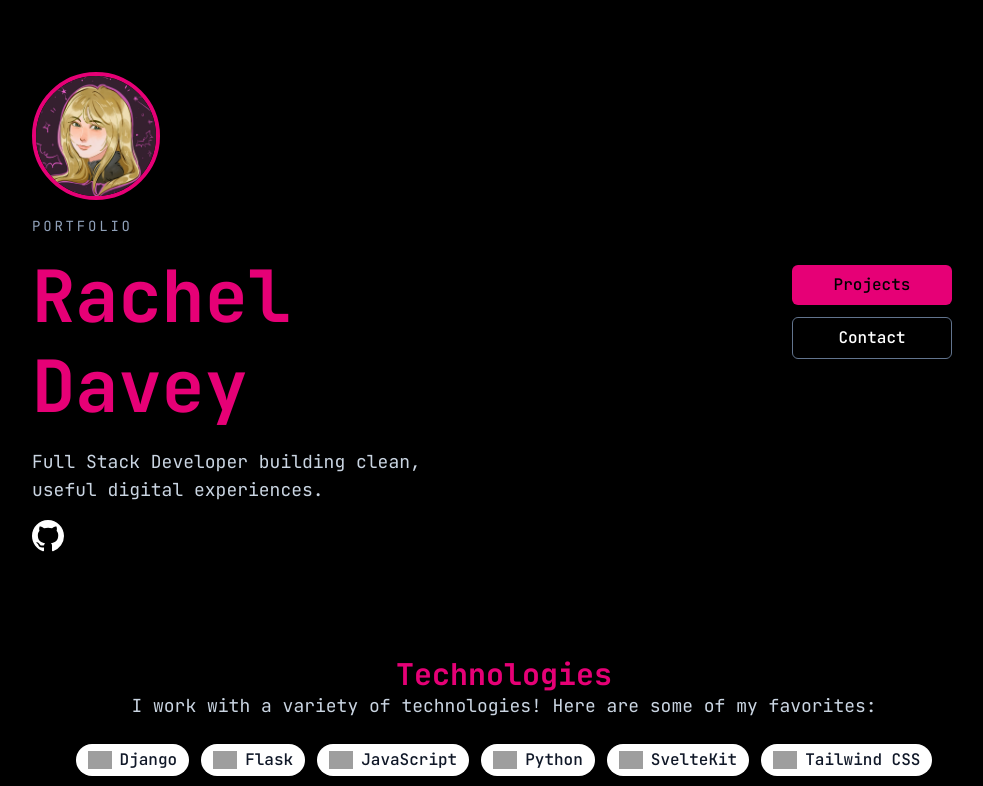
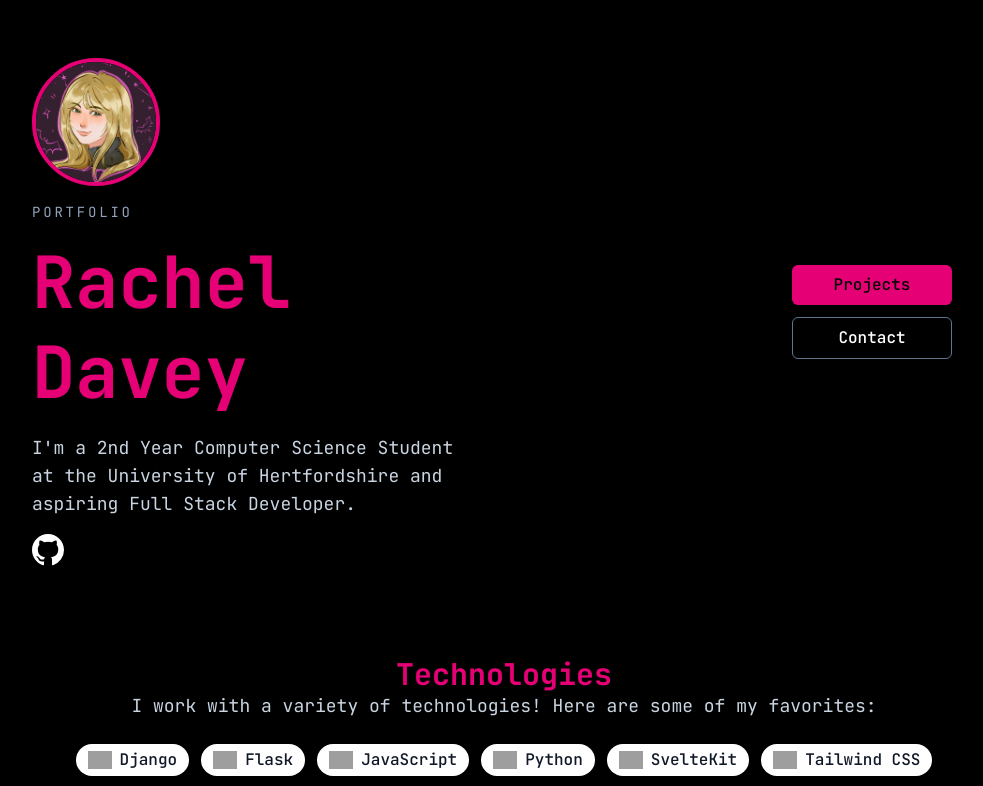
Before and after one commit to rachel1davey/svelte-portfolio, a SvelteKit app: page / in a window 1280 px wide. Shown: the top 786 px of the page, without its empty margins (136-1119 px from the left). Built offline with nearby package versions, Linux system fonts and the light colour scheme; grey boxes are pictures that could not be loaded.

Commit message:
feat: update portfolio description and enhance layout styles for better accessibility

```diff
--- a/src/routes/+page.svelte
+++ b/src/routes/+page.svelte
@@ -55,12 +55,13 @@
   <Profilepicture />
     <p class="text-sm uppercase tracking-[0.2em] text-slate-400">Portfolio</p>
     <h1 class="text-5xl font-bold leading-tight text-pink-600 md:text-7xl">Rachel Davey</h1>
-    <p class="max-w-xl text-lg text-slate-300">Full Stack Developer building clean, useful digital experiences.</p>
+    <p class="max-w-xl text-lg text-slate-300">I'm a 2nd Year Computer Science Student at the University of Hertfordshire and aspiring Full Stack Developer.</p>
     <div class="flex items-center gap-4">
             <!-- svelte-ignore a11y_consider_explicit_label -->
             <a href="https://github.com/rachel1davey" target="_blank">
             <svg xmlns="http://www.w3.org/2000/svg" width="32" height="32" fill="currentColor" class="bi bi-github hover:fill-pink-600" viewBox="0 0 16 16">
             <path d="M8 0C3.58 0 0 3.58 0 8c0 3.54 2.29 6.53 5.47 7.59.4.07.55-.17.55-.38 0-.19-.01-.82-.01-1.49-2.01.37-2.53-.49-2.69-.94-.09-.23-.48-.94-.82-1.13-.28-.15-.68-.52-.01-.53.63-.01 1.08.58 1.23.82.72 1.21 1.87.87 2.33.66.07-.52.28-.87.51-1.07-1.78-.2-3.64-.89-3.64-3.95 0-.87.31-1.59.82-2.15-.08-.2-.36-1.02.08-2.12 0 0 .67-.21 2.2.82.64-.18 1.32-.27 2-.27s1.36.09 2 .27c1.53-1.04 2.2-.82 2.2-.82.44 1.1.16 1.92.08 2.12.51.56.82 1.27.82 2.15 0 3.07-1.87 3.75-3.65 3.95.29.25.54.73.54 1.48 0 1.07-.01 1.93-.01 2.2 0 .21.15.46.55.38A8.01 8.01 0 0 0 16 8c0-4.42-3.58-8-8-8"/>
+
             </svg>
             </a>
     </div>
--- a/src/routes/layout.css
+++ b/src/routes/layout.css
@@ -5,3 +5,13 @@ body {
 	@apply bg-black text-white;
 	font-family: 'JetBrains Mono', 'SFMono-Regular', Menlo, Monaco, Consolas, 'Liberation Mono', monospace;
 }
+
+html {
+	scroll-behavior: smooth;
+}
+
+@media (prefers-reduced-motion: reduce) {
+	html {
+		scroll-behavior: auto;
+	}
+}
```
